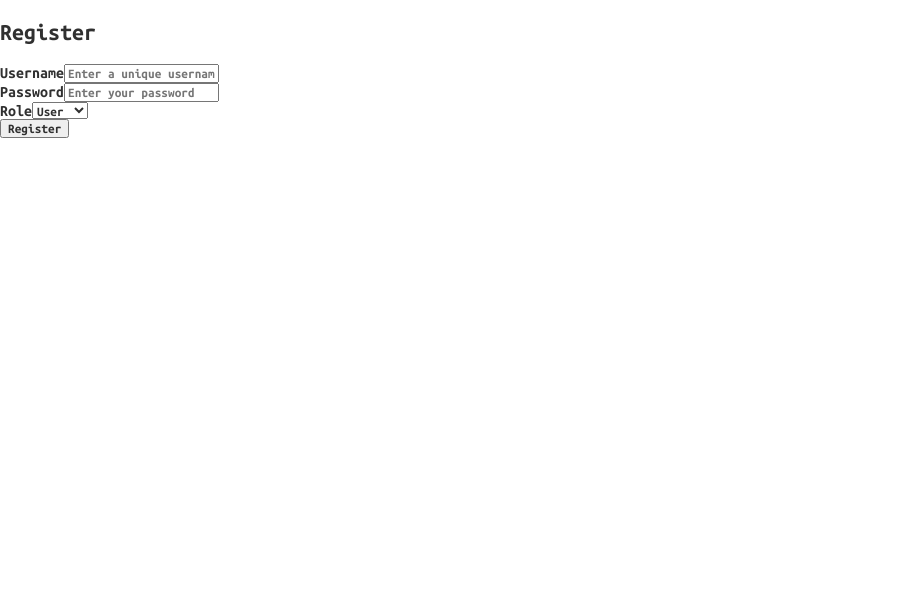
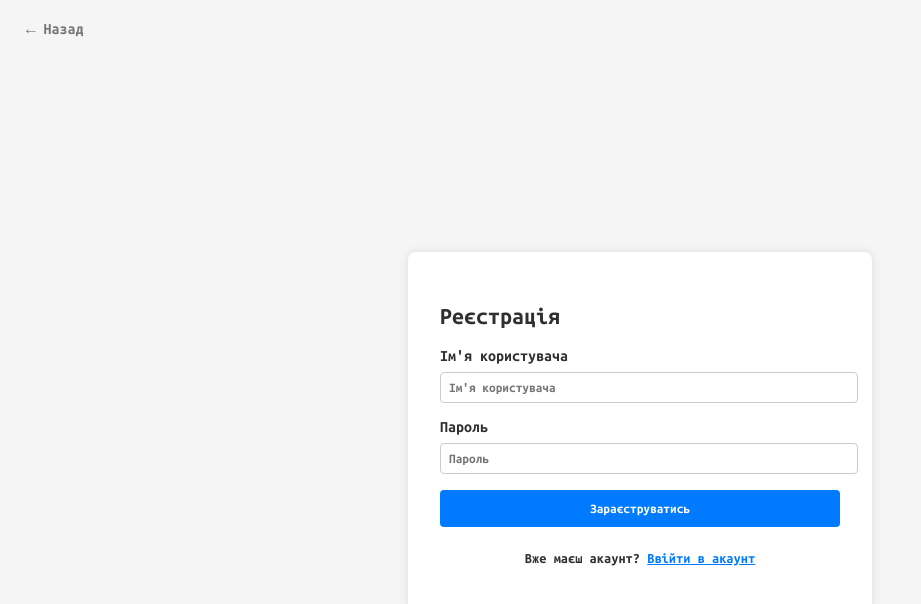
Before and after one commit to olenakshyk/Hackathon_2025, a React (Vite) app in the folder cringe/: page /register in a window 1280 px wide. Shown: the top 604 px of the page, without its empty margins (0-921 px from the left). Built offline with nearby package versions, Linux system fonts and the light colour scheme.

Commit message:
Added login and register pages designs

```diff
--- a/cringe/src/Panel/Panel.tsx
+++ b/cringe/src/Panel/Panel.tsx
@@ -1,52 +1,61 @@
 import React, { useEffect, useRef } from "react";
 import { gsap } from "gsap";
-import scss from "./Panel.module.scss"
-import style from "../style.module.scss"
+import scss from "./Panel.module.scss";
+import style from "../style.module.scss";
 import { alien, call, happy_location, left_arrow, right_arrow } from "../modified_icons/ICONS";
 import Icon from "../modified_icons/icon";
 import { Button, Collapse, CollapseProps, Tooltip } from "antd";
 import { CaretRightOutlined } from "@ant-design/icons";
 import IconChangebale from "../modified_icons/iconChangebale";
+import { useNavigate } from "react-router-dom"; // Import useNavigate
 
 interface IpanelProps {
-    opened: boolean
-    setOpened: React.Dispatch<React.SetStateAction<boolean>>
+  opened: boolean;
+  setOpened: React.Dispatch<React.SetStateAction<boolean>>;
 }
 
 const Panel: React.FC<IpanelProps> = ({ opened, setOpened }) => {
-
-    const collapse1: CollapseProps['items'] = [{
+  const collapse1: CollapseProps["items"] = [
+    {
       key: 1,
       label: "Фільтрувати",
-        children: <></>
-    }]
+      children: <></>,
+    },
+  ];
 
   const panel = useRef<HTMLDivElement>(null);
+  const navigate = useNavigate(); // Initialize useNavigate
 
   useEffect(() => {
     if (opened && panel.current)
-            gsap.to(
-                panel.current,
-                { x: '-100%', duration: 1, ease: 'power3.out' }
-            )
+      gsap.to(panel.current, { x: "-100%", duration: 1, ease: "power3.out" });
     else
-            gsap.to(
-                panel.current,
-                { x: '0%', duration: 1, ease: 'power3.out' }
-            )
-
+      gsap.to(panel.current, { x: "0%", duration: 1, ease: "power3.out" });
   }, [opened]);
 
-    return <div ref={panel} className={scss.container}>
+  const handleAlienClick = () => {
+    navigate("/login"); // Navigate to the login page when the alien icon is clicked
+  };
+
+  return (
+    <div ref={panel} className={scss.container}>
       <div className={scss.block1}>
-            <Icon className={style.icon_btn + " " + scss.close_btn} path={right_arrow} onClick={() => {
+        <Icon
+          className={style.icon_btn + " " + scss.close_btn}
+          path={right_arrow}
+          onClick={() => {
             gsap.to(style.panelToggle, {
               x: "0%",
-                    transition: "500ms"
-                })
-                setOpened(false)
-            }} />
-            <Icon className={style.icon_btn + " " + scss.acount_btn} path={alien} />
+              transition: "500ms",
+            });
+            setOpened(false);
+          }}
+        />
+        <Icon
+          className={style.icon_btn + " " + scss.acount_btn}
+          path={alien}
+          onClick={handleAlienClick} // Add onClick handler to the alien icon
+        />
       </div>
       <div className={scss.block2}>
         <Collapse
@@ -55,16 +64,18 @@ const Panel: React.FC<IpanelProps> = ({ opened, setOpened }) => {
           className={scss.collapse}
           items={collapse1}
           bordered={false}
-                expandIcon={({ isActive }) =>
+          expandIcon={({ isActive }) => (
             <Icon
               path={right_arrow}
               style={{
                 rotate: isActive ? "90deg" : "0deg",
                 transition: "200ms",
                 stroke: "#3b3b3b",
-                            filter: "drop-shadow(1px 1px 1px #0e0e0e58)"
+                filter: "drop-shadow(1px 1px 1px #0e0e0e58)",
               }}
-                        className={style.icon_btn + " " + scss.collapse_icon} />}
+              className={style.icon_btn + " " + scss.collapse_icon}
+            />
+          )}
         />
       </div>
       <div className={scss.block3}>
@@ -80,6 +91,7 @@ const Panel: React.FC<IpanelProps> = ({ opened, setOpened }) => {
         </div>
       </div>
     </div>
-}
+  );
+};
 
-export default Panel
+export default Panel;
--- /dev/null
+++ b/cringe/src/components/LoginPage.module.scss
@@ -0,0 +1,93 @@
+.container {
+  position: relative;
+  display: flex;
+  justify-content: center;
+  align-items: center;
+  min-height: 100vh;
+  background: #f5f5f5;
+  padding: 2rem;
+}
+
+.backButton {
+  position: absolute;
+  top: 20px;
+  left: 20px;
+  background: transparent;
+  border: none;
+  color: #777;
+  font-size: 1rem;
+  cursor: pointer;
+  transition: color 0.2s ease;
+
+  &:hover {
+      color: #333;
+  }
+}
+
+.loginForm {
+  background: #fff;
+  padding: 2rem;
+  border-radius: 8px;
+  width: 100%;
+  min-height: 600;
+  max-width: 400px;
+  box-shadow: 0 0 10px rgba(0, 0, 0, 0.1);
+}
+
+.inputGroup {
+  margin-bottom: 1rem;
+}
+
+.inputGroup label {
+  display: block;
+  margin-bottom: 0.5rem;
+  font-weight: bold;
+}
+
+.inputGroup input {
+  width: 100%;
+  padding: 0.5rem;
+  border: 1px solid #ccc;
+  border-radius: 4px;
+}
+
+button[type='submit'] {
+  width: 100%;
+  padding: 0.75rem;
+  background-color: #007bff;
+  color: white;
+  font-weight: bold;
+  border: none;
+  border-radius: 4px;
+  cursor: pointer;
+}
+
+button[type='submit']:disabled {
+  background-color: #6c757d;
+  cursor: not-allowed;
+}
+
+.message {
+  margin-top: 1rem;
+  color: #d9534f;
+  text-align: center;
+}
+
+.links {
+  margin-top: 1.5rem;
+  text-align: center;
+}
+
+.registerLink {
+  font-size: 0.9rem;
+}
+
+.registerText {
+  color: #007bff;
+  text-decoration: underline;
+  cursor: pointer;
+
+  &:hover {
+      color: #0056b3;
+  }
+}
--- a/cringe/src/components/LoginPage.tsx
+++ b/cringe/src/components/LoginPage.tsx
@@ -1,96 +1,103 @@
 import React, { useState } from 'react';
+import styles from './LoginPage.module.scss';
+import { useNavigate } from 'react-router-dom'; // якщо ти використовуєш react-router
 
 interface LoginResponse {
     token: string;
 }
 
 const LoginPage = () => {
-    const [username, setUsername] = useState<string>('');
-    const [password, setPassword] = useState<string>('');
-    const [role, setRole] = useState<string>('');
-    const [message, setMessage] = useState<string>('');
-    const [loading, setLoading] = useState<boolean>(false);
+    const [username, setUsername] = useState('');
+    const [password, setPassword] = useState('');
+    const [message, setMessage] = useState('');
+    const [loading, setLoading] = useState(false);
+
+    const navigate = useNavigate(); // хук для навігації
 
     const handleLogin = async (e: React.FormEvent) => {
         e.preventDefault();
 
         if (!username || !password) {
-            setMessage('Username and password are required!');
+            setMessage('Імʼя користувача та пароль обовʼязкові!');
             return;
         }
 
         setLoading(true);
-        const userData = { username, password, role };
+        const userData = { username, password };
 
         try {
-            fetch('http://localhost:8080/api/auth/signin', {
+            const response = await fetch('http://localhost:8080/api/auth/signin', {
                 method: 'POST',
                 headers: { 'Content-Type': 'application/json' },
                 body: JSON.stringify(userData),
-            })
-                .then((response) => {
-                    alert(response.status)
-                    if (!response.ok) {
-                        return response.text().then((text) => {
-                            throw new Error(text || 'Login failed');
-                        });
-                    }
-                    return response.json();
-                })
-                .then((data: LoginResponse) => {
-                    localStorage.setItem('token', data.token);
-                    setMessage('Login successful!');
-                })
-                .catch((error) => {
-                    console.error('Error during login:', error.message);
-                    setMessage('Login failed! Please check your username and password.');
-                });
-        } catch (error) {
-            console.error('Error during login:', error);
-            setMessage('Login failed! Please try again.');
+            });
+
+            if (!response.ok) {
+                throw new Error(await response.text());
+            }
+
+            const data: LoginResponse = await response.json();
+            localStorage.setItem('token', data.token);
+            setMessage('Успішний вхід!');
+            // Переходиш на головну або дашборд
+            setTimeout(() => navigate('/'), 1000);
+        } catch (error: any) {
+            setMessage(error.message || 'Помилка входу');
         } finally {
             setLoading(false);
         }
     };
 
     return (
-        <div>
-            <h2>Login</h2>
-            <form onSubmit={handleLogin}>
-                <div>
-                    <label>Username</label>
+        <div className={styles.container}>
+            <button
+                type="button"
+                className={styles.backButton}
+                onClick={() => navigate(-1)}
+            >
+                ← Назад
+            </button>
+
+            <form className={styles.loginForm} onSubmit={handleLogin}>
+                <h2>Вхід</h2>
+
+                <div className={styles.inputGroup}>
+                    <label>Імʼя користувача</label>
                     <input
                         type="text"
                         value={username}
                         onChange={(e) => setUsername(e.target.value)}
+                        placeholder="Ваше імʼя"
                         required
-                        placeholder="Enter your username"
                     />
                 </div>
-                <div>
-                    <label>Password</label>
+
+                <div className={styles.inputGroup}>
+                    <label>Пароль</label>
                     <input
                         type="password"
                         value={password}
                         onChange={(e) => setPassword(e.target.value)}
+                        placeholder="Ваш пароль"
                         required
-                        placeholder="Enter your password"
                     />
                 </div>
-                <div>
-                    <label>Role</label>
-                    <select value={role} onChange={(e) => setRole(e.target.value)}>
-                        <option value="USER">User</option>
-                        <option value="ADMIN">Admin</option>
-                    </select>
-                </div>
-                <div>
-                    <button type="submit" disabled={loading}>
-                        {loading ? 'Logging in...' : 'Login'}
-                    </button>
+
+                <button type="submit" disabled={loading}>
+                    {loading ? 'Вхід...' : 'Увійти'}
+                </button>
+
+                {message && <p className={styles.message}>{message}</p>}
+
+                <div className={styles.links} >
+                    <p className={styles.registerLink}>
+                        Немає акаунту?{' '}
+                        <span className={styles.registerText} onClick={() => navigate('/register')}>
+                            Зареєструватися
+                        </span>
+                    </p>
                 </div>
             </form>
-            {message && <p>{message}</p>}
         </div>
     );
 };
--- a/cringe/src/components/RegisterPage.tsx
+++ b/cringe/src/components/RegisterPage.tsx
@@ -1,15 +1,17 @@
 import React, { useState } from 'react';
+import styles from './LoginPage.module.scss';
+import { useNavigate } from 'react-router-dom';
 
 interface RegisterResponse {
   message: string;
 }
 
 const RegisterPage = () => {
-    const [username, setUsername] = useState<string>('');
-    const [password, setPassword] = useState<string>('');
-    const [role, setRole] = useState<string>('USER');
-    const [message, setMessage] = useState<string>('');
-    const [loading, setLoading] = useState<boolean>(false);
+  const [username, setUsername] = useState('');
+  const [password, setPassword] = useState('');
+  const [message, setMessage] = useState('');
+  const [loading, setLoading] = useState(false);
+  const navigate = useNavigate();
 
   const handleRegister = async (e: React.FormEvent) => {
     e.preventDefault();
@@ -25,76 +27,82 @@ const RegisterPage = () => {
     }
 
     setLoading(true);
-        const userData = { username, password, role };
+    const userData = { username, password, role: 'USER' };
 
     try {
-            fetch('http://localhost:8080/api/auth/signup', {
+      const response = await fetch('http://localhost:8080/api/auth/signup', {
         method: 'POST',
         headers: { 'Content-Type': 'application/json' },
         body: JSON.stringify(userData),
-            })
-            .then((response) => {
+      });
+
       if (!response.ok) {
-                    // Якщо відповідь не ок — пробуємо прочитати текст помилки
-                    return response.text().then((text) => {
-                        throw new Error(text || 'Registration failed');
-                    });
+        throw new Error(await response.text());
       }
-                // Якщо все ок — розпарсимо JSON
-                return response.json();
-            })
-            .then((data: RegisterResponse) => {
-                console.log('Success:', data);
-            })
-            .catch((error) => {
-                console.error('Error during registration:', error.message);
-            });
-        } catch (error) {
-            console.error('Error during registration:', error);
-            setMessage('Registration failed! Please try again.');
+
+      const data: RegisterResponse = await response.json();
+      setMessage(data.message || 'Registration successful!');
+      setTimeout(() => navigate('/login'), 1500);
+    } catch (error: any) {
+      setMessage(error.message || 'Registration failed');
     } finally {
       setLoading(false);
     }
   };
 
   return (
-        <div>
-            <h2>Register</h2>
-            <form onSubmit={handleRegister}>
-                <div>
-                    <label>Username</label>
+    <div className={styles.container}>
+      <button
+        type="button"
+        className={styles.backButton}
+        onClick={() => navigate(-1)}
+      >
+        ← Назад
+      </button>
+
+      <form className={styles.loginForm} onSubmit={handleRegister}>
+        <h2>Реєстрація</h2>
+
+        <div className={styles.inputGroup}>
+          <label>Ім'я користувача</label>
           <input
             type="text"
             value={username}
             onChange={(e) => setUsername(e.target.value)}
+            placeholder="Ім'я користувача"
             required
-                        placeholder="Enter a unique username"
           />
         </div>
-                <div>
-                    <label>Password</label>
+
+        <div className={styles.inputGroup}>
+          <label>Пароль</label>
           <input
             type="password"
             value={password}
             onChange={(e) => setPassword(e.target.value)}
+            placeholder="Пароль"
             required
-                        placeholder="Enter your password"
           />
         </div>
-                <div>
-                    <label>Role</label>
-                    <select value={role} onChange={(e) => setRole(e.target.value)}>
-                        <option value="USER">User</option>
-                        <option value="ADMIN">Admin</option>
-                    </select>
-                </div>
-                <div>
+
         <button type="submit" disabled={loading}>
-                        {loading ? 'Registering...' : 'Register'}
+          {loading ? 'Реєстрація...' : 'Зараєструватись'}
         </button>
+
+        {message && <p className={styles.message}>{message}</p>}
+
+        <div className={styles.links}>
+          <p className={styles.registerLink}>
+            Вже маєш акаунт?{' '}
+            <span
+              className={styles.registerText}
+              onClick={() => navigate('/login')}
+            >
+              Ввійти в акаунт
+            </span>
+          </p>
         </div>
       </form>
-            {message && <p>{message}</p>}
     </div>
   );
 };
```
Also changed, not shown: cringe/src/App.tsx (+4 -4 lines), cringe/src/AppStyle.Module.scss (added, +23 -0 lines), cringe/src/components/ErrorBoundry.tsx (deleted, +0 -37 lines). Lines whose indentation alone changed are shown as unchanged.
